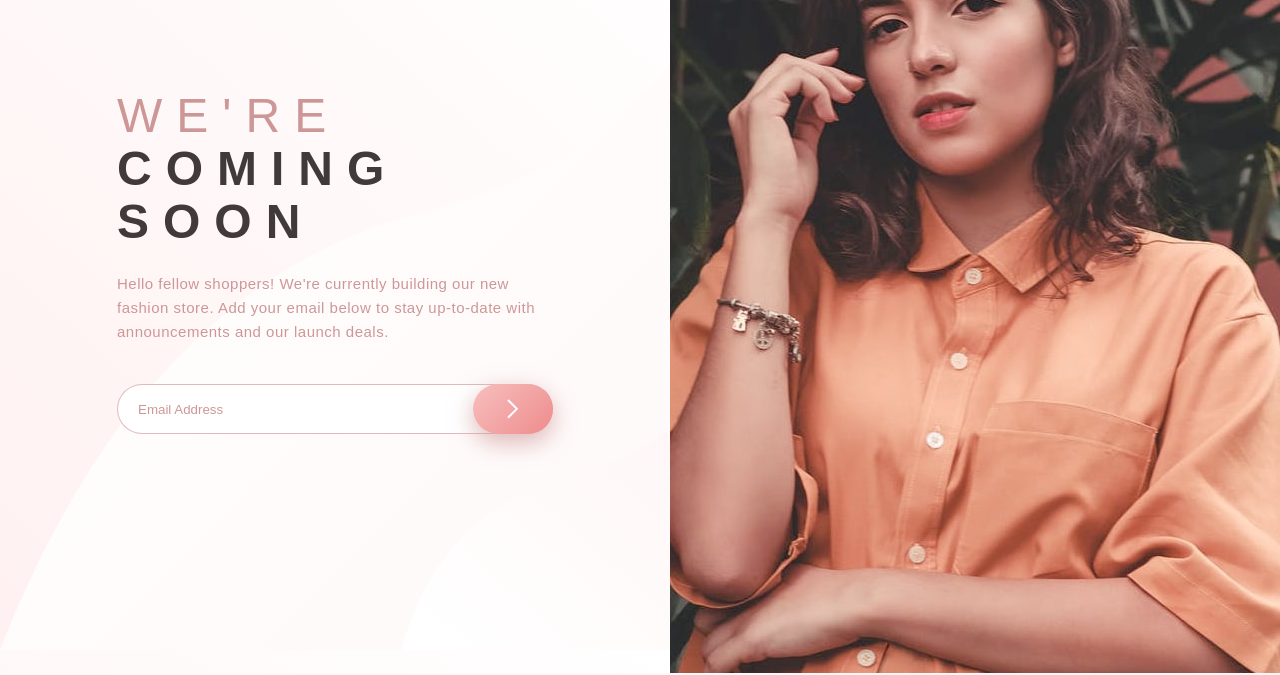
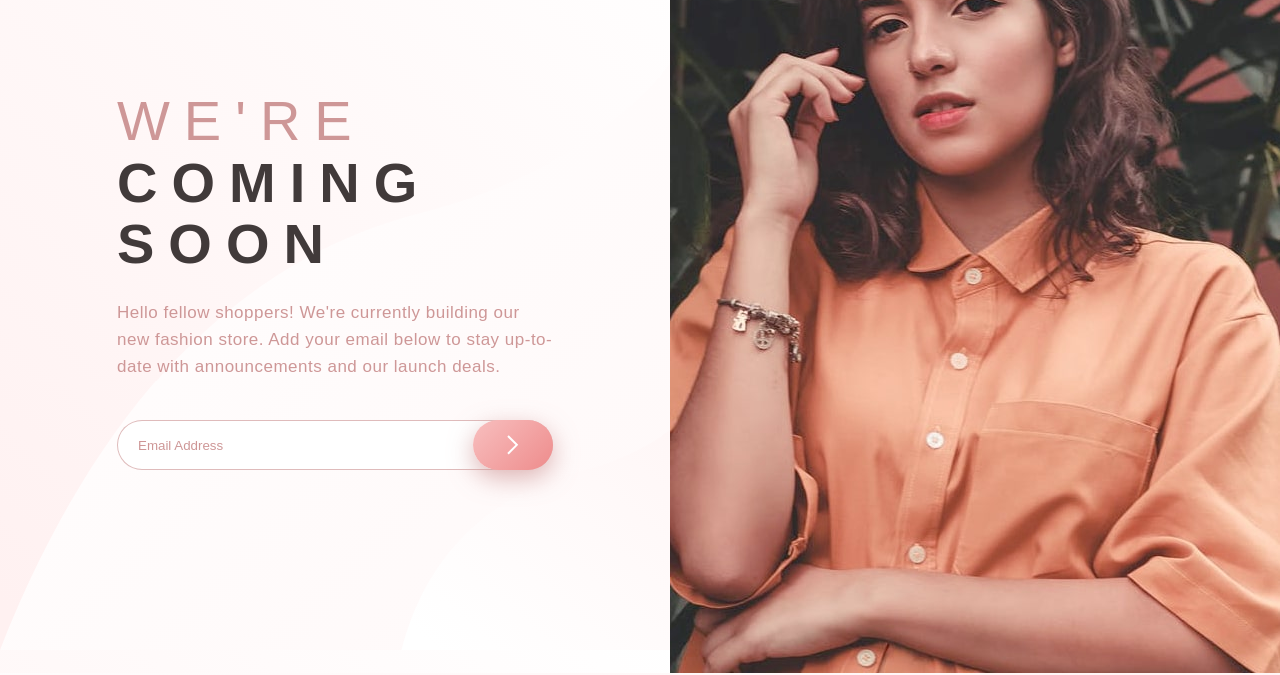
Before and after one commit to ali-mashayekhi/js-component--base-apparel-coming-soon-master, a plain HTML site: page index.html in a window 1280 px wide. Shown: the part 127-802 px from the top of the page. Drawn offline with Linux system fonts and the light colour scheme; a web font is replaced by a local one.

Commit message:
font sizes updated

```diff
--- a/style.css
+++ b/style.css
@@ -149,7 +149,7 @@ body {
   /******************************/
 
   .primary-header {
-    font-size: 4.8rem;
+    font-size: 5.6rem;
     text-transform: uppercase;
     font-weight: 600;
     letter-spacing: 1.4rem;
@@ -206,7 +206,7 @@ body {
 
   .hero-description {
     text-align: start;
-    font-size: 1.5rem;
+    font-size: 1.7rem;
     letter-spacing: 0.5px;
     margin-bottom: 4rem;
   }
@@ -222,4 +222,8 @@ body {
   .cta-btn {
     width: 8rem;
   }
+
+  .cta-error-text {
+    font-size: 1.5rem;
+  }
 }
```
